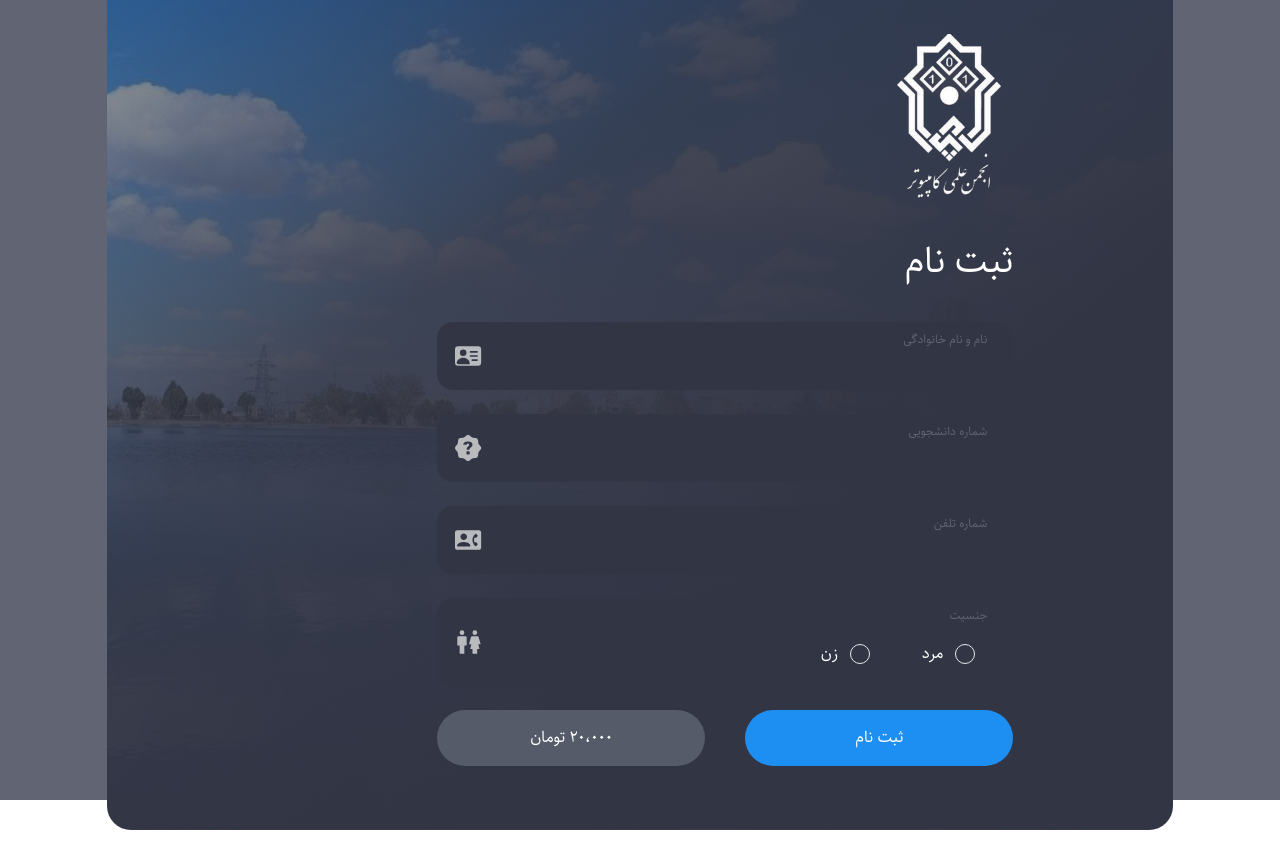
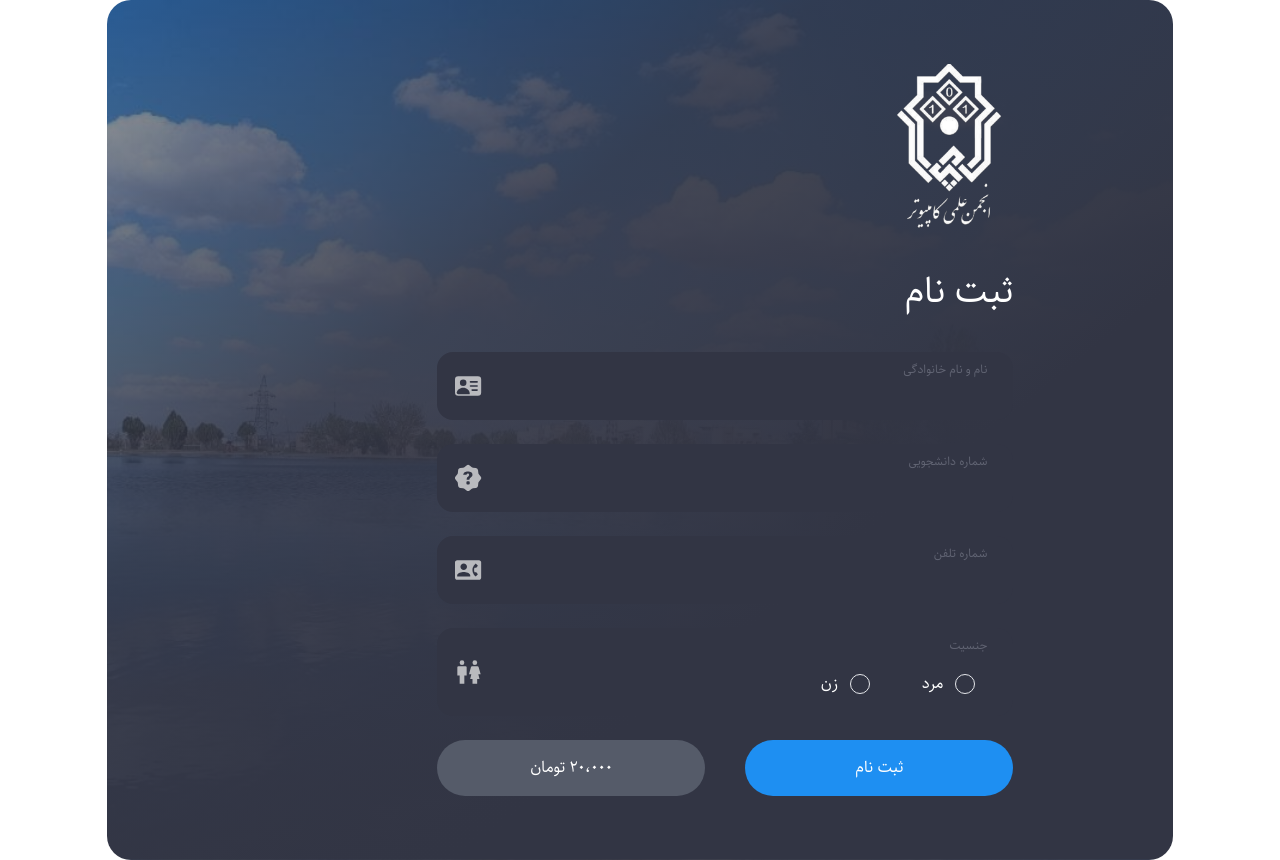
Before and after one commit to alizeinodin/kivy, a React (Create React App) app: page / in a window 1280 px wide. Before the commit the page ends 830 px from the top, so only its background shows below. Built offline with nearby package versions, Linux system fonts and the light colour scheme.

Commit message:
create route

```diff
--- a/src/App.js
+++ b/src/App.js
@@ -1,10 +1,16 @@
 import RegisterForm from "./components/RegisterForm/RegisterForm";
-
+import { BrowserRouter as Router, Route, Routes } from "react-router-dom";
 function App() {
   return (
-    <div className='w-full h-screen bg-[#616473] flex items-center'>
-      <RegisterForm />
-    </div>
+    <Router>
+      <Routes>
+        <Route path="/" element={<RegisterForm />} />
+        <Route path="/Register" element={<RegisterForm />} />
+      </Routes>
+    </Router>
+    // <div className='w-full h-screen bg-[#616473] flex items-center'>
+    //   <RegisterForm />
+    // </div>
   );
 }
 
```
